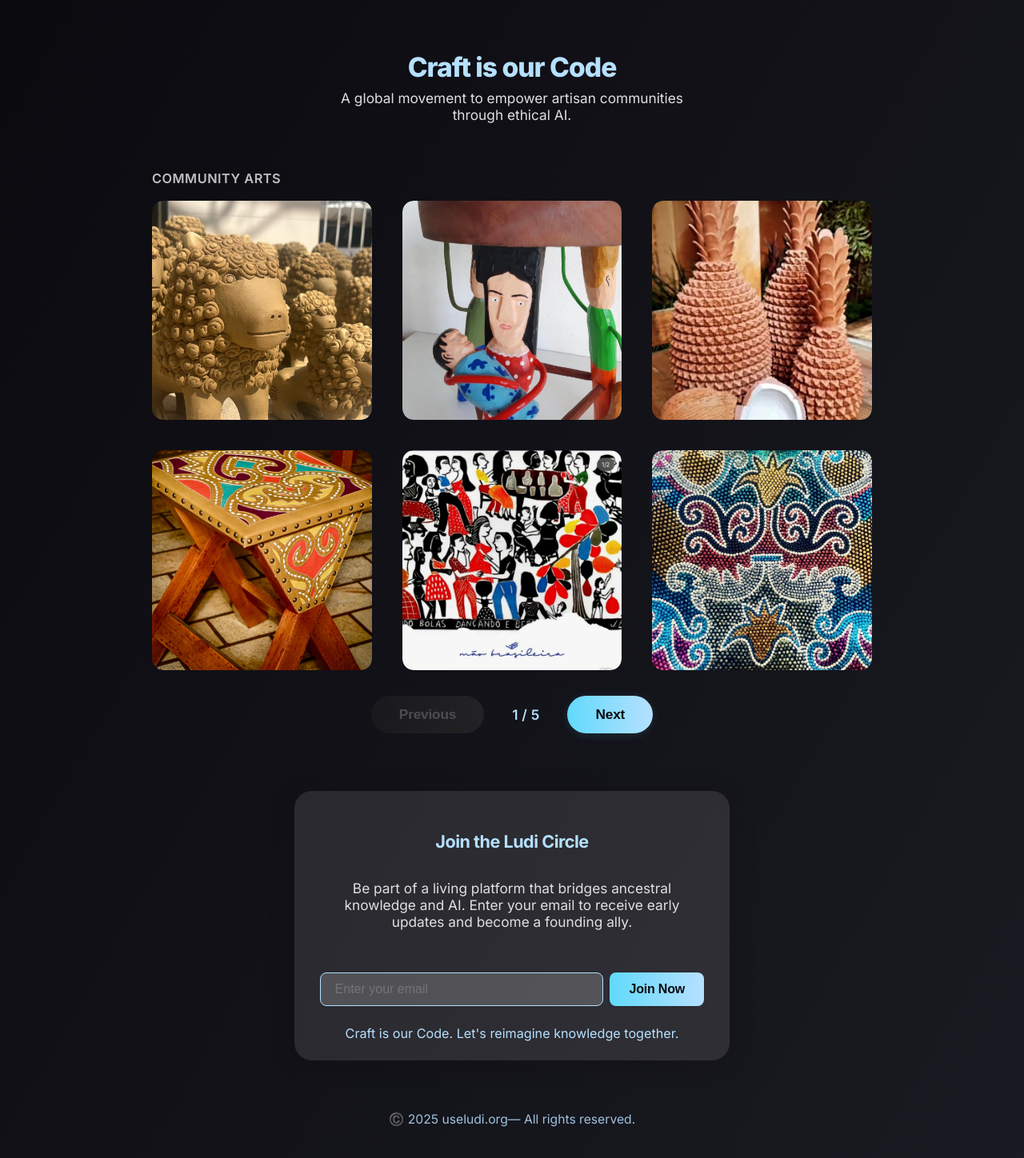
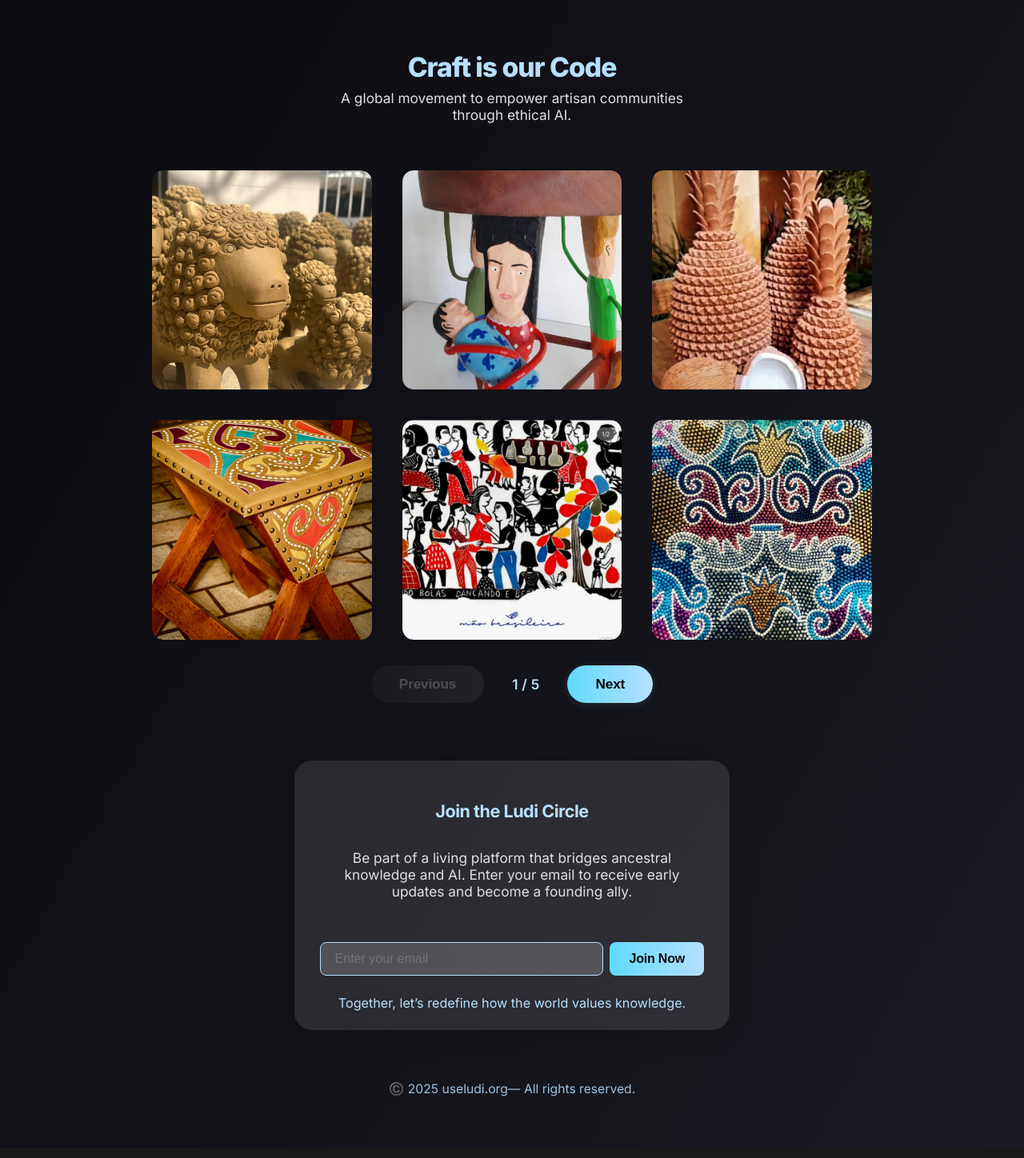
Before and after one commit to ludiai/ludiai-fe, a React (Create React App) app: page / in a window 1280 px wide. Shown: the top 1448 px of the page at 80% size. Built offline with nearby package versions, Linux system fonts and the light colour scheme.

Commit message:
update the copies on the landing page

```diff
--- a/src/LandingPage.js
+++ b/src/LandingPage.js
@@ -186,21 +186,6 @@ export default function LandingPage() {
           marginBottom: 32,
         }}
       >
-        <div
-          style={{ display: "flex", alignItems: "center", marginBottom: 18 }}
-        >
-          <span
-            style={{
-              color: "#e0e0e0",
-              fontWeight: 600,
-              fontSize: "1.02rem",
-              letterSpacing: "0.5px",
-              opacity: 0.85,
-            }}
-          >
-            COMMUNITY ARTS
-          </span>
-        </div>
         <div
           style={{
             display: "grid",
@@ -512,7 +497,7 @@ export default function LandingPage() {
               marginTop: 8,
             }}
           >
-            Craft is our Code. Let's reimagine knowledge together.
+            Together, let’s redefine how the world values knowledge.
           </div>
         </div>
       </div>
```
